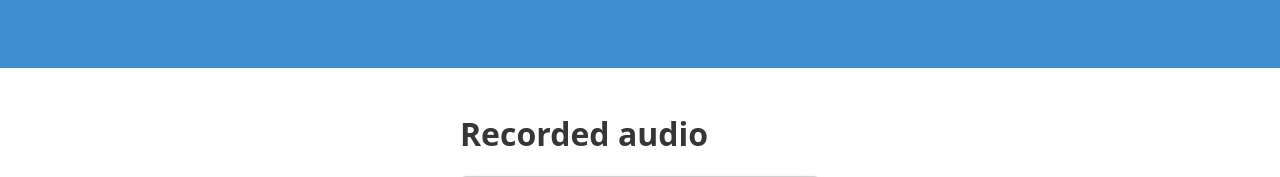
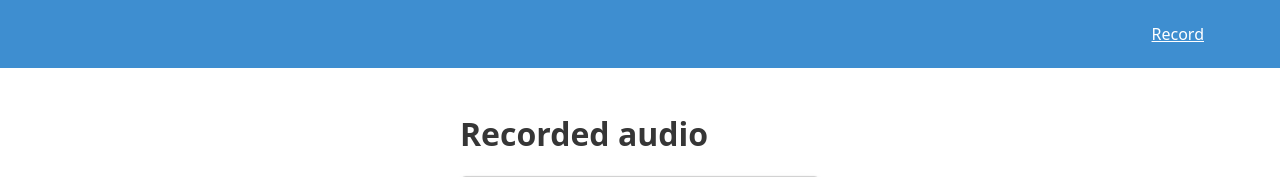
Before and after one commit to MuzammilPIAIC/new, a Django app: template voice_record/templates/voice_record/index.html in a window 1280 px wide. Shown: the top 177 px of the page. Run offline with Django 3.2, Linux system fonts and the light colour scheme; the template is opened without the code that fills it, so the values that code supplies are empty.

Commit message:
Update _header.html

```diff
--- a/templates/_header.html
+++ b/templates/_header.html
@@ -25,10 +25,10 @@
           <div class="navbar-end">
 
 
-            {% comment %}
-            <a class="navbar-item {% if request.path == record_url %} is-active {% endif %}" href="{% url 'core:record' %}"> Record </a>
 
-            {% endcomment %}
+            <a class="navbar-item" href="{% url 'voice_record:record' %}"> Record </a>
+
+
 
           </div>
         </div>
```
